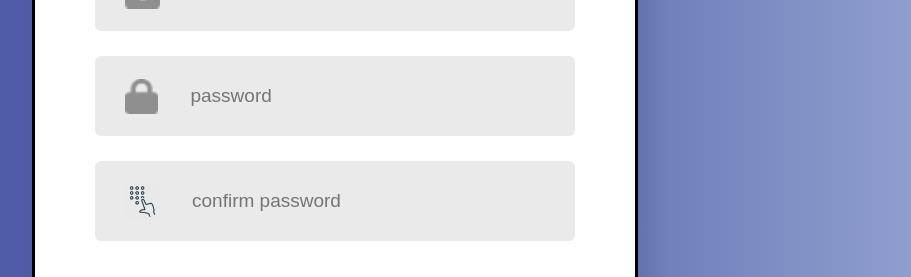
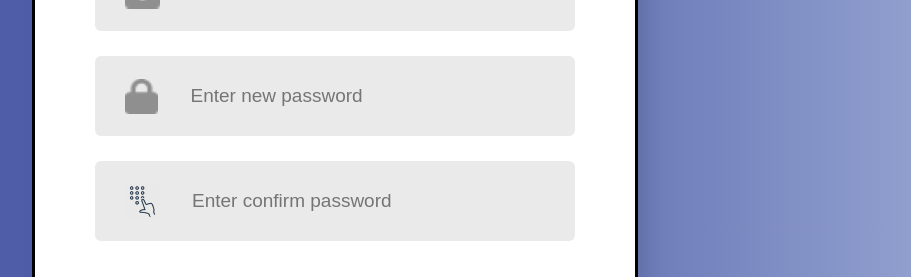
Before and after one commit to sangeethasanthiralingam/slider_app, a React (Create React App) app: page /forgotPassword in a window 1280 px wide. Shown: the part 282-559 px from the top of the page, without its empty margins (305-1216 px from the left). Built offline with nearby package versions, Linux system fonts and the light colour scheme.

Commit message:
forgot pasword function add

```diff
--- a/src/components/ForgotPassword.jsx
+++ b/src/components/ForgotPassword.jsx
@@ -14,6 +14,22 @@ const ForgotPassword = () => {
 
         event.preventDefault();
 
+        if (password !== conpassword) {
+            alert("Password and Confirm Password do not match");
+        }
+        else{
+            const existingUsers = JSON.parse(localStorage.getItem('users')) || [];
+            const finduser = existingUsers.find((user) => user.email === email);
+
+            if(finduser)
+            {
+
+                finduser.password = password;
+
+                localStorage.setItem('users', JSON.stringify(existingUsers));
+                alert("the password sucessfully change")
+            }
+        }
     }
 
     return(
@@ -25,25 +41,30 @@ const ForgotPassword = () => {
                 </div>
                 <form onSubmit={(e) => submitForm(e)}>
                     <div className="inputs1">
-                    <div className="input1">
+                        <div className="input1">
                             <img src={emailimg} alt="" />
-                            <input type="email" placeholder="Email Address" name="email" value={email} onChange={(e) => setEmail(e.target.value)}/>
+                            <input type="email" placeholder="Email Address" name="email"
+                                value={email} onChange={(e) => setEmail(e.target.value)}/>
                         </div>
 
                         <div className="input1">
                             <img src={passwordimg} alt="" />
-                            <input type="Password" name="password" placeholder="password" value={password} onChange={(e) => setPassword(e.target.value)}/>
+                            <input type="Password" name="password" placeholder="Enter new password"
+                                value={password} onChange={(e) => setPassword(e.target.value)}/>
                         </div>
                             <div className="input1">
                             <img src={conpass} alt="" />
-                            <input type="Password" name="conpassword" placeholder="confirm password" value={conpassword} onChange={(e) => setConPassword(e.target.value)}/>
+                            <input type="Password" name="conpassword" placeholder="Enter confirm password"
+                                value={conpassword} onChange={(e) => setConPassword(e.target.value)}/>
                             </div>
-                    </div>
+                        </div>
                     <div className="submit-container1">
                         <button className="btnsubmit"> Submit </button>
                     </div>
                     <div className="submit-container1">
-                    <Link to='/login' className="link"><button className="btnsubmit"> Cancel </button></Link>
+                    <Link to='/login' className="link">
+                        <button className="btnsubmit"> Cancel </button>
+                    </Link>
                     </div>
                 </form>
             </div>
--- a/src/components/Login.jsx
+++ b/src/components/Login.jsx
@@ -70,6 +70,7 @@ const Login = () => {
                 setName('');
                 setEmail('');
                 setPassword('');
+
             }
             else{
                 alert('Password is not matching');
@@ -79,8 +80,8 @@ const Login = () => {
 
     return (
         <div>
+        <Navbar/>
         <div className="body1">
-            <Navbar/>
             <div className="container1">
                 <div className="header1">
                     <div className="text1"> {action} </div>
```
